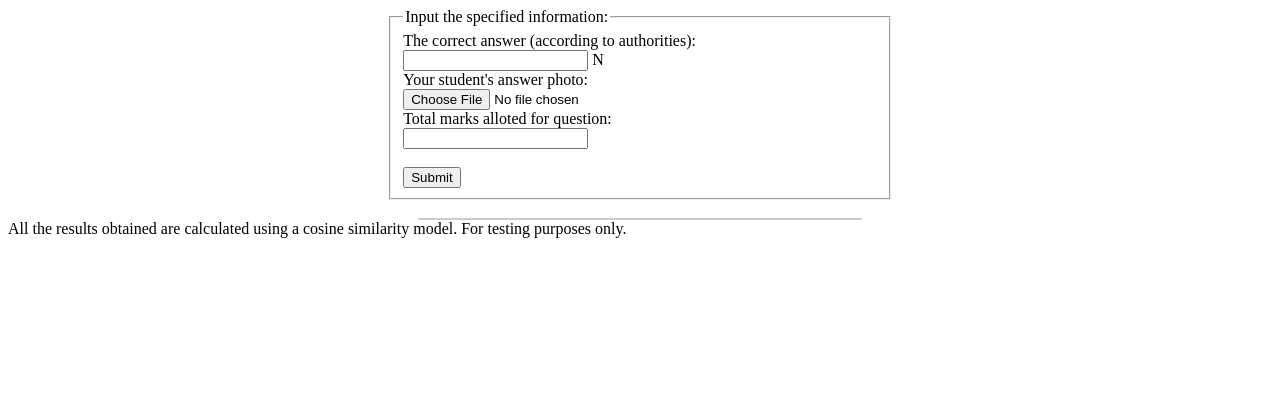
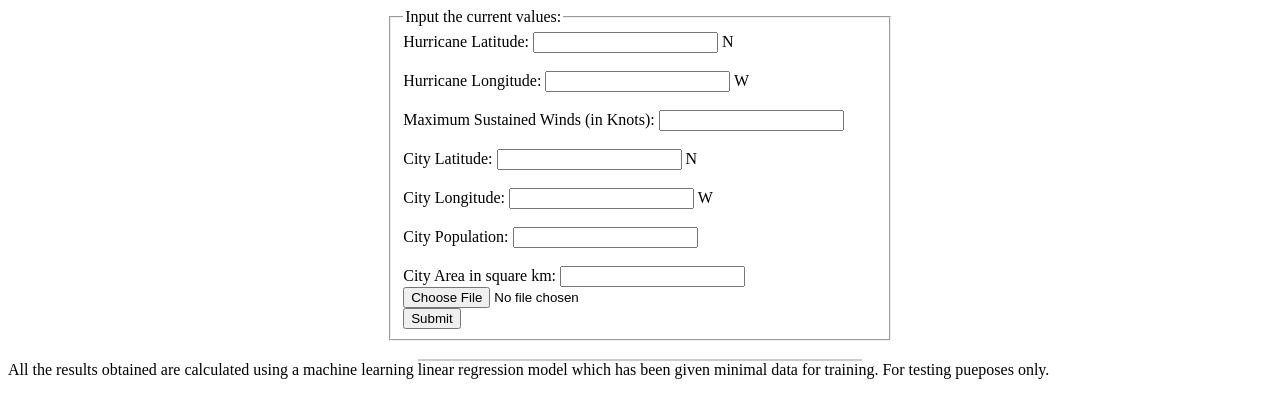
Before and after one commit to AmiBuch/casualty-prediction, a Flask app: page / in a window 1280 px wide. Shown: the top 418 px of the page. Run offline with Flask 2, Linux system fonts and the light colour scheme.

Commit message:
Update main.html

```diff
--- a/templates/main.html
+++ b/templates/main.html
@@ -4,7 +4,7 @@
 
 <head>
     <meta charset="utf-8" />
-    <title>Grade-It! - An Easy Grading Tool for Online Checking</title>
+    <title>Hurricane Casualty Prediction</title>
     <style>
         form {
             margin: auto;
@@ -21,18 +21,29 @@
 <body>
     <form action="{{ url_for('main') }}" method="POST">
         <fieldset>
-            <legend>Input the specified information:</legend>
-            The correct answer (according to authorities):
-            <input name="cor_ans" type="text" required /> N
+            <legend>Input the current values:</legend>
+            Hurricane Latitude:
+            <input name="Hlat" type="number" required /> N
             <br>
-            Your student's answer photo:
+            <br> Hurricane Longitude:
+            <input name="Hlong" type="number" required> W
+            <br>
+            <br> Maximum Sustained Winds (in Knots):
+            <input name="MaxSusWinds" type="number" required>
+            <br>
+            <br> City Latitude:
+            <input name="Clat" type="number" required> N
+            <br>
+            <br> City Longitude:
+            <input name="Clong" type="number" required> W
+            <br>
+            <br> City Population:
+            <input name="Pop" type="number" required>
+            <br>
+            <br> City Area in square km:
+            <input name="Area" type="number" required>
             <br>
             <input name="dumb" type="file" required>
-            <br>
-            Total marks alloted for question:
-            <br>
-            <input name="marks_me" type="number" required>
-            <br>
             <br>
             <input type="submit">
         </fieldset>
@@ -40,12 +51,15 @@
     <br>
     <div class="result" align="center">
     {% if result %}
-
-        <br> Predicted marks:
+        {% for variable, value in original_input.items() %}
+            <b>{{ variable }}</b> : {{ value }}
+        {% endfor %}
+        <br>
+        <br> Predicted number of casualties in city:
            <p style="font-size:50px">{{ result }}</p>
     {% endif %}
 </div>
-    <footer>All the results obtained are calculated using a cosine similarity model. For testing purposes only.</footer>
+    <footer>All the results obtained are calculated using a machine learning linear regression model which has been given minimal data for training. For testing pueposes only.</footer>
 </body>
 
 </html>
```
